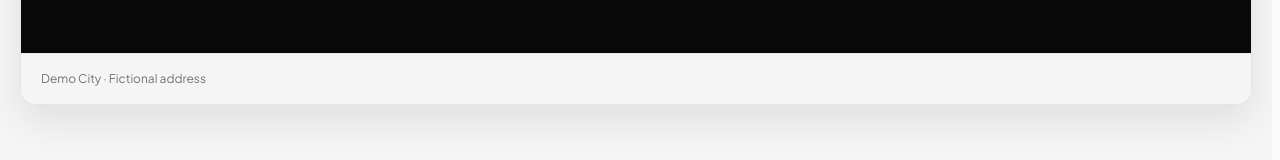
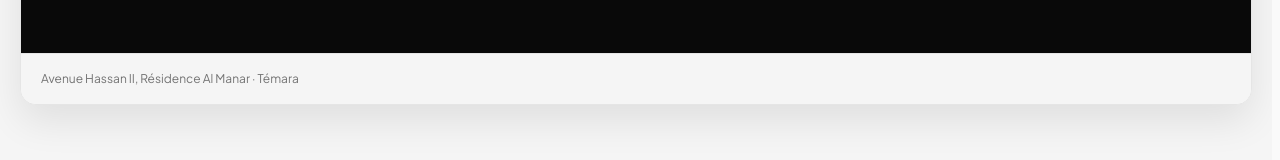
Before and after one commit to marvenpiadri/DrDali, an Angular app: page / in a window 1280 px wide. Shown: the part 3503-3663 px from the top of the page. Built offline with nearby package versions, Linux system fonts and the light colour scheme; no server answers; a web font is replaced by a local one.

Commit message:
Keep the real clinic address in the demo map panel

```diff
--- a/src/app/components/clinic-map/clinic-map.html
+++ b/src/app/components/clinic-map/clinic-map.html
@@ -12,11 +12,11 @@
       <div class="text-center p-8">
         <span class="material-icons text-4xl" aria-hidden="true">location_off</span>
         <p class="mt-3 font-semibold">Location preview</p>
-        <p class="text-sm opacity-70">Fictional demo address — no real clinic location is published.</p>
+        <p class="text-sm opacity-70">Avenue Hassan II, Résidence Al Manar, Témara, Morocco.</p>
       </div>
     </div>
   </div>
   <footer class="clinic-map-footer">
-    <div class="clinic-map-address">Demo City · Fictional address</div>
+    <div class="clinic-map-address">Avenue Hassan II, Résidence Al Manar · Témara</div>
   </footer>
 </div>
```
